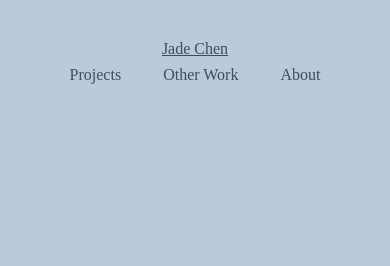
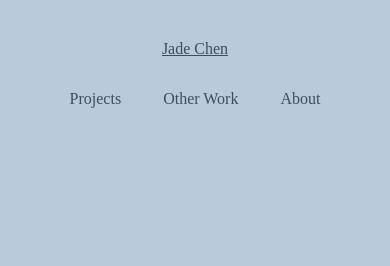
Before and after one commit to jadechen170/jadechen170.github.io, a Gatsby site: page / in a window 390 px wide. Shown: the top 266 px of the page. Built offline with nearby package versions, Linux system fonts and the light colour scheme; Gatsby itself is replaced by a stand-in of ours.

Commit message:
navbar mobile fix

```diff
--- a/src/components/NavBar.js
+++ b/src/components/NavBar.js
@@ -15,7 +15,7 @@ const Container = styled.div`
 `
 const Text = styled.div`
     color: ${theme.navBlue};
-    padding: 0.5rem 1rem;
+    padding: 2rem 1rem;
     &:first-child {
         text-decoration: underline;
         width: 100%;
@@ -25,10 +25,10 @@ const Text = styled.div`
         flex: 1;
     }
     @media (min-width: ${theme.tablet}) {
-        padding: 2rem 3rem;
+        padding: 3rem;
         &:first-child {
             width: auto;
-            padding: 2rem 3rem;
+            padding: 3rem;
         }
         &:not-first-child{
             flex: row;
```
